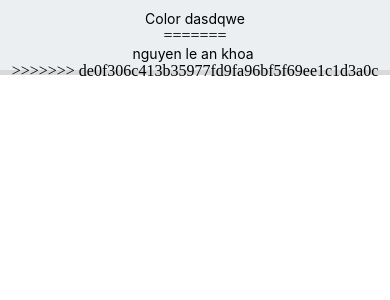
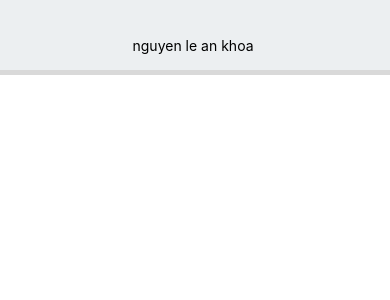
Before and after one commit to nguyenleanhkhoa/testSource, a React Native app: screen / in a window 390 px wide. Shown: the top 300 px of the page. Built offline with nearby package versions, Linux system fonts and the light colour scheme.

Commit message:
commit new3

```diff
--- a/App.js
+++ b/App.js
@@ -6,10 +6,7 @@ export default class App extends React.Component {
     return (
       <View style={styles.container}>
         <View style={styles.header}>
-          <Text>Color dasdqwe</Text>
-=======
           <Text>nguyen le an khoa </Text>
->>>>>>> de0f306c413b35977fd9fa96bf5f69ee1c1d3a0c
         </View>
       </View>
     );
```
